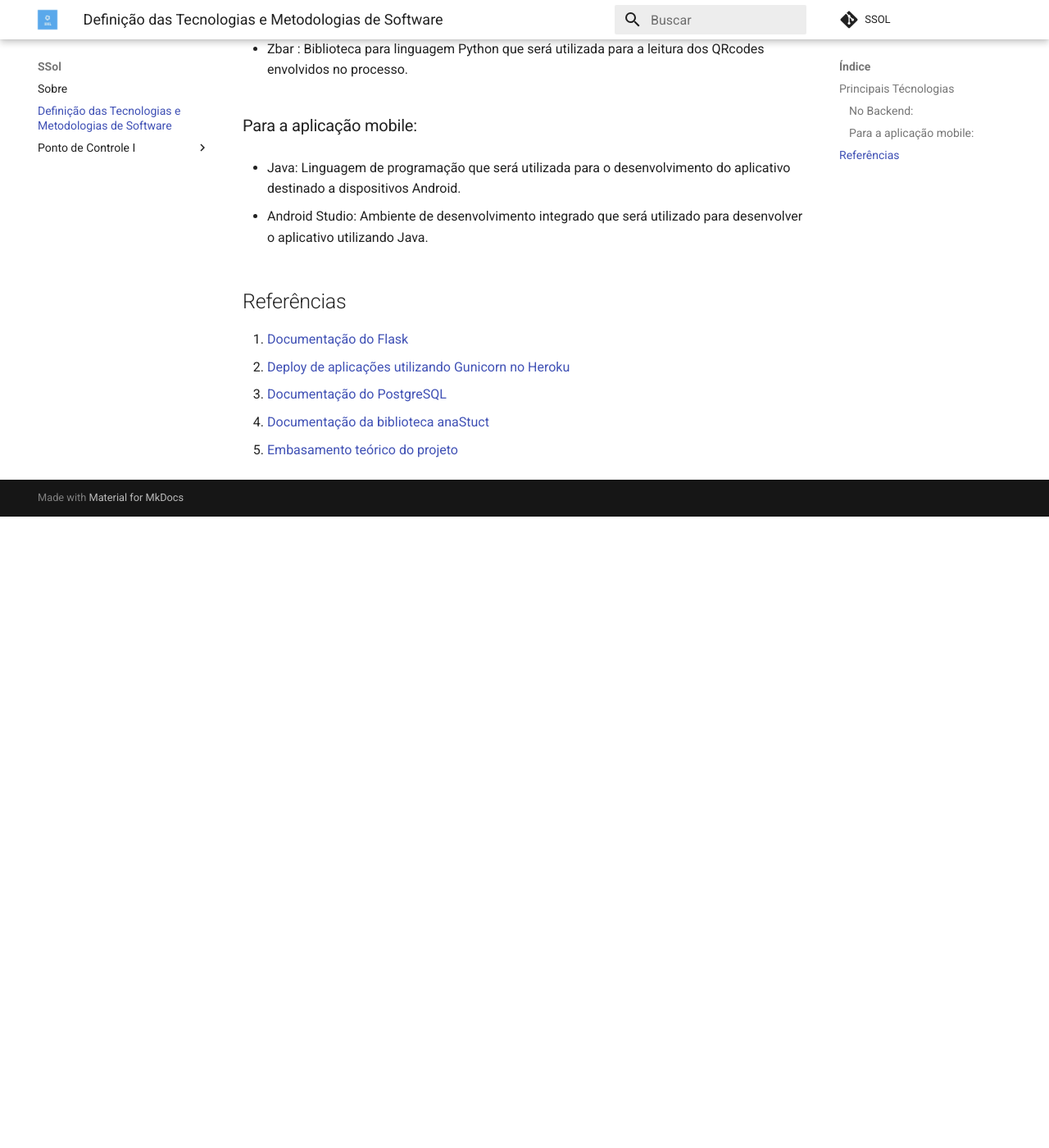
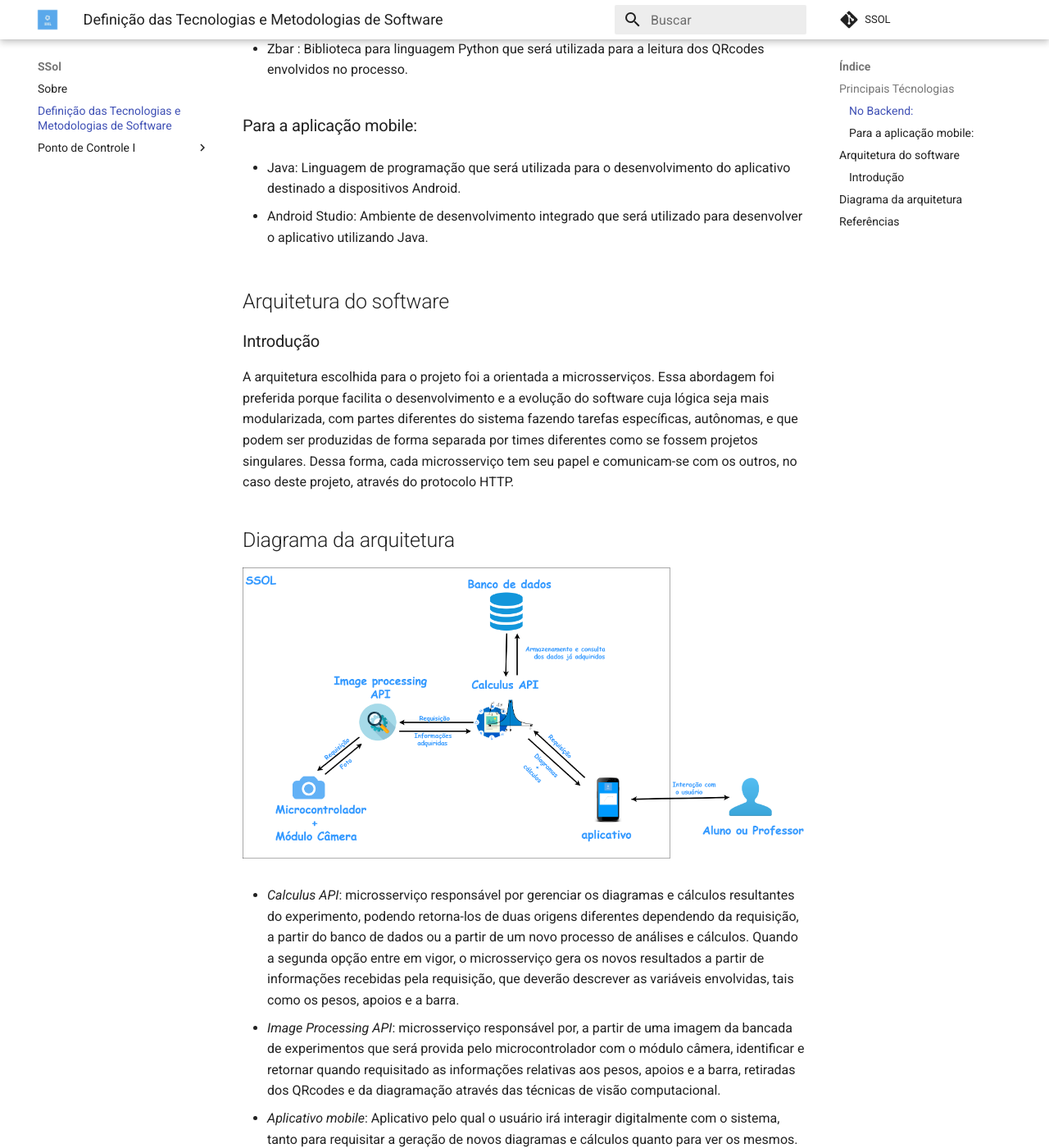
Before and after one commit to ssol-organization/Wiki, an MkDocs documentation site: the page built from docs/definicoes.md, in a window 1280 px wide and 1400 px high, scrolled down 1129 px. Shown: the whole window at 82% size. Built offline with MkDocs 1.6.1 and Material for MkDocs 9.7.7, drawn with Linux system fonts in a browser that asks for light colours; comment, search, counter and statistics services are not loaded; before the commit the page ends 1759 px from its top, so only the background shows below that; some of the changed text lies outside the part shown.

Commit message:
Adding documentation for software architecture
Signed-off-by: Marcos Nery <marcosnery.comp@gmail.com>

```diff
--- a/docs/definicoes.md
+++ b/docs/definicoes.md
@@ -28,6 +28,24 @@ normalmente são causados por ambientes de desenvolvimento configurados de forma
 * Android Studio: Ambiente de desenvolvimento integrado que será utilizado para desenvolver o aplicativo utilizando Java.
 
 
+## Arquitetura do software
+
+### Introdução
+
+A arquitetura escolhida para o projeto foi a orientada a microsserviços. Essa abordagem foi preferida porque facilita o desenvolvimento e a evolução do software cuja lógica seja mais modularizada, com partes diferentes do sistema fazendo tarefas específicas, autônomas, e que podem ser produzidas de forma separada por times diferentes como se fossem projetos singulares. Dessa forma, cada microsserviço tem seu papel e comunicam-se com os outros, no caso deste projeto, através do protocolo HTTP.
+
+## Diagrama da arquitetura
+
+![diagrama](images/arquitetura.png)
+
+* _Calculus API_: microsserviço responsável por gerenciar os diagramas e cálculos resultantes do experimento, podendo retorna-los de duas origens diferentes dependendo da requisição, a partir do banco de dados ou a partir de um novo processo de análises e cálculos. Quando a segunda opção entre em vigor, o microsserviço gera os novos resultados a partir de informações recebidas pela requisição, que deverão descrever as variáveis envolvidas, tais como os pesos, apoios e a barra.
+
+* _Image Processing API_:  microsserviço responsável por, a partir de uma imagem da bancada de experimentos que será provida pelo microcontrolador com o módulo câmera, identificar e retornar quando requisitado as informações relativas aos pesos, apoios e a barra, retiradas dos QRcodes e da diagramação através das técnicas de visão computacional.
+
+* _Aplicativo mobile_: Aplicativo pelo qual o usuário irá interagir digitalmente com o sistema, tanto para requisitar a geração de novos diagramas e cálculos quanto para ver os mesmos.
+
+
+
 ## Referências
 
 1. [Documentação do Flask](http://flask.pocoo.org/docs/)
```
Also changed, not shown: other parts of docs/definicoes.md (+1 -0 lines), docs/images/arquitetura.png (added).
